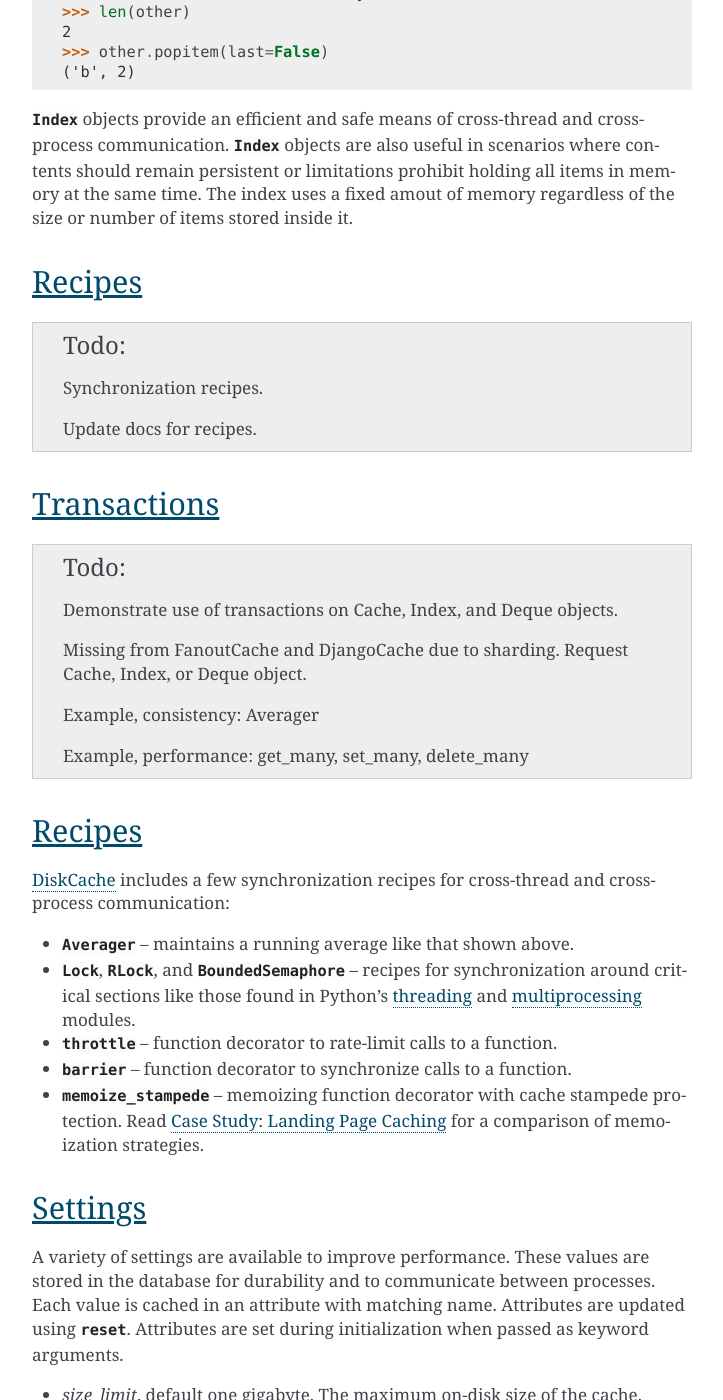
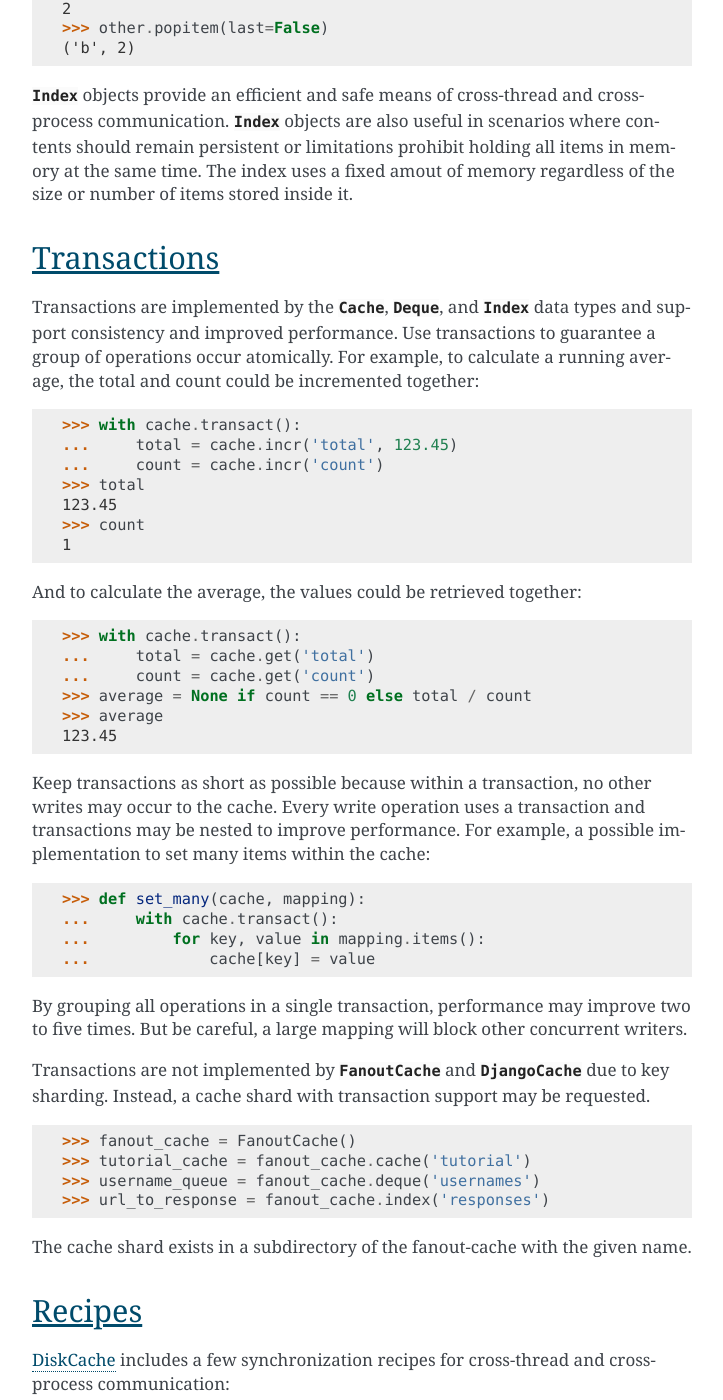
Before and after one commit to grantjenks/python-diskcache, a Sphinx documentation site: the page built from docs/tutorial.rst, in a window 1280 px wide and 1400 px high, scrolled down 11846 px. Shown: the whole window, without its empty margins (388-1111 px from the left). Built offline with Sphinx 7.4.7, drawn with Linux system fonts in a browser that asks for light colours.

Commit message:
Add tutorial section on Transactions

```diff
--- a/docs/tutorial.rst
+++ b/docs/tutorial.rst
@@ -606,32 +606,60 @@ limitations prohibit holding all items in memory at the same time. The index
 uses a fixed amout of memory regardless of the size or number of items stored
 inside it.
 
-.. _tutorial-recipes:
-
-Recipes
--------
-
-.. todo::
-
-   Synchronization recipes.
-
-   Update docs for recipes.
-
 .. _tutorial-transactions:
 
 Transactions
 ------------
 
-.. todo::
+Transactions are implemented by the :class:`.Cache`, :class:`.Deque`, and
+:class:`.Index` data types and support consistency and improved
+performance. Use transactions to guarantee a group of operations occur
+atomically. For example, to calculate a running average, the total and count
+could be incremented together::
 
-   Demonstrate use of transactions on Cache, Index, and Deque objects.
+    >>> with cache.transact():
+    ...     total = cache.incr('total', 123.45)
+    ...     count = cache.incr('count')
+    >>> total
+    123.45
+    >>> count
+    1
 
-   Missing from FanoutCache and DjangoCache due to sharding. Request Cache,
-   Index, or Deque object.
+And to calculate the average, the values could be retrieved together:
 
-   Example, consistency: Averager
+    >>> with cache.transact():
+    ...     total = cache.get('total')
+    ...     count = cache.get('count')
+    >>> average = None if count == 0 else total / count
+    >>> average
+    123.45
 
-   Example, performance: get_many, set_many, delete_many
+Keep transactions as short as possible because within a transaction, no other
+writes may occur to the cache. Every write operation uses a transaction and
+transactions may be nested to improve performance. For example, a possible
+implementation to set many items within the cache::
+
+    >>> def set_many(cache, mapping):
+    ...     with cache.transact():
+    ...         for key, value in mapping.items():
+    ...             cache[key] = value
+
+By grouping all operations in a single transaction, performance may improve two
+to five times. But be careful, a large mapping will block other concurrent
+writers.
+
+Transactions are not implemented by :class:`.FanoutCache` and
+:class:`.DjangoCache` due to key sharding. Instead, a cache shard with
+transaction support may be requested.
+
+    >>> fanout_cache = FanoutCache()
+    >>> tutorial_cache = fanout_cache.cache('tutorial')
+    >>> username_queue = fanout_cache.deque('usernames')
+    >>> url_to_response = fanout_cache.index('responses')
+
+The cache shard exists in a subdirectory of the fanout-cache with the given
+name.
+
 .. _tutorial-recipes:
 
 Recipes
```
